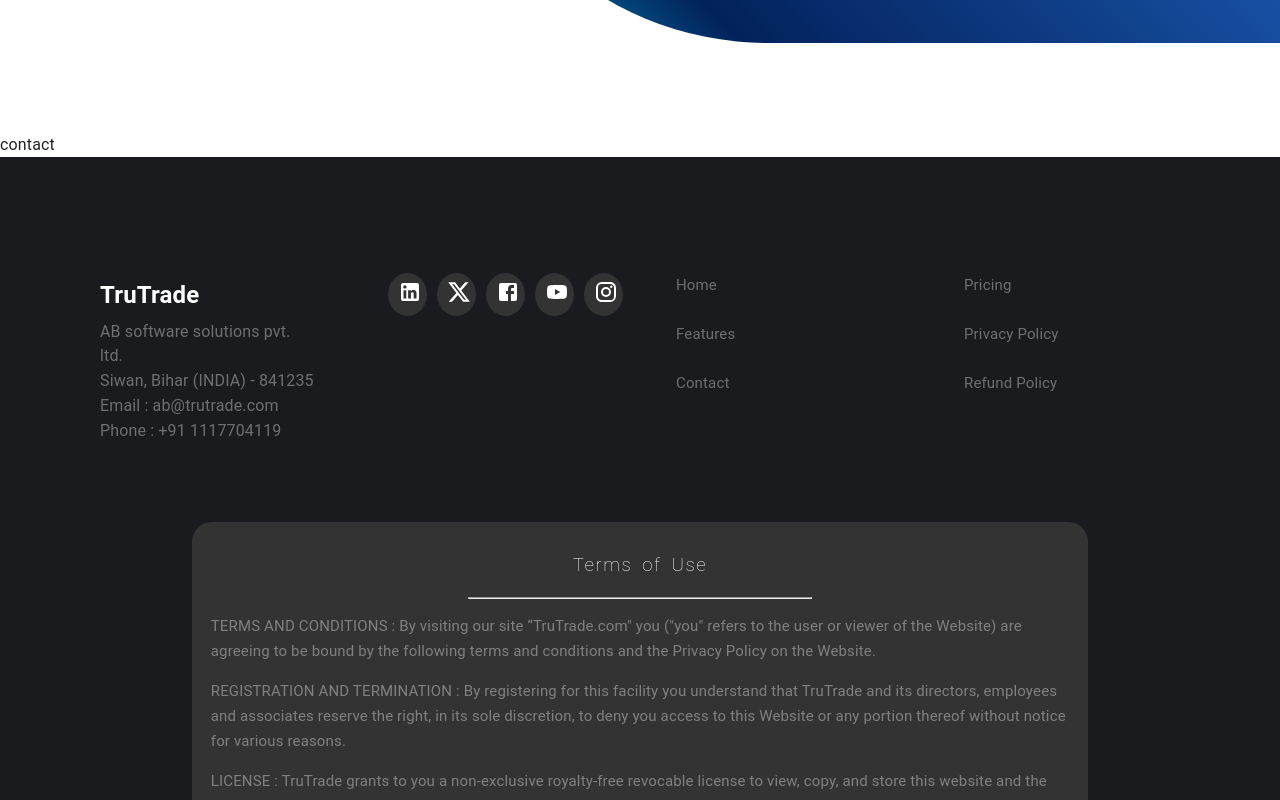
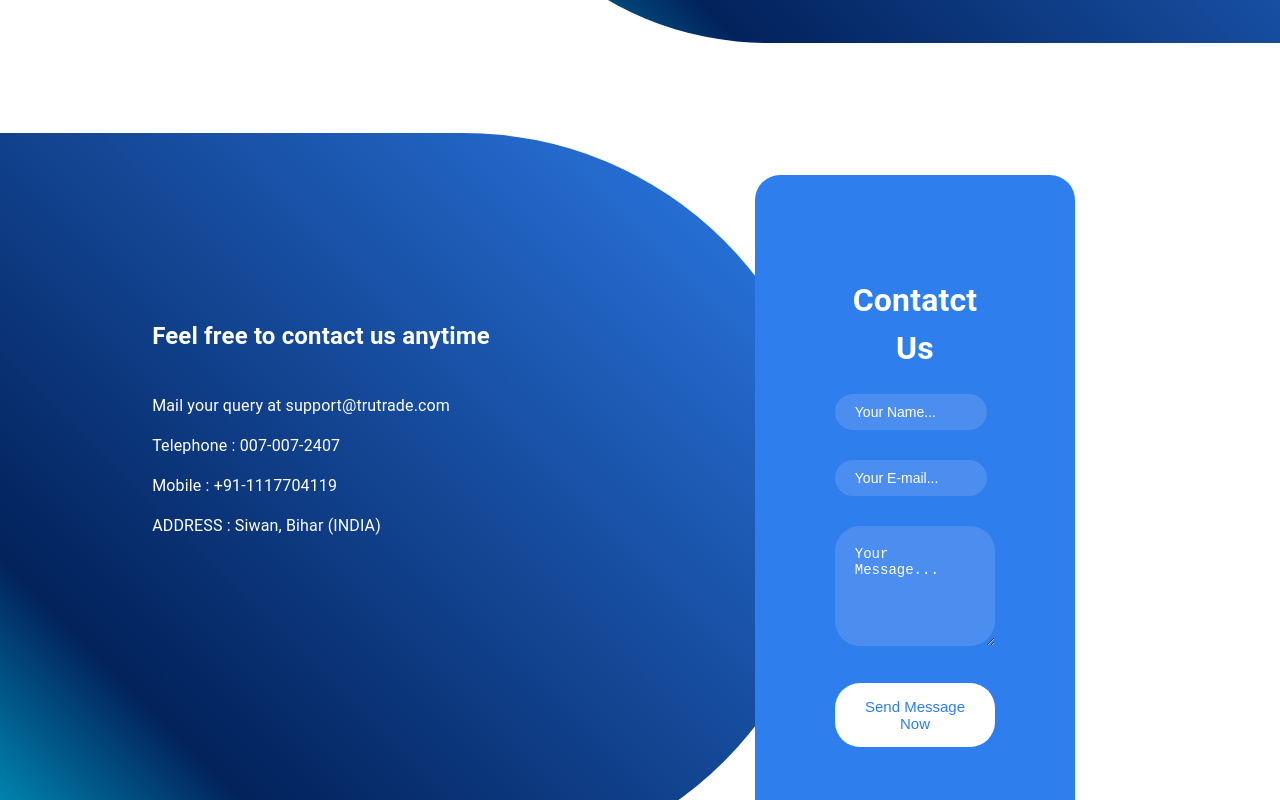
Before and after one commit to iamabhiCH/TruTrade---The-Trading-Application, a React (Create React App) app: page / in a window 1280 px wide. Shown: the part 4660-5460 px from the top of the page. Built offline with nearby package versions, Linux system fonts and the light colour scheme.

Commit message:
Complete contact form section 12 05 24

```diff
--- a/src/components/contact.css
+++ b/src/components/contact.css
@@ -0,0 +1,127 @@
+.contact{
+    width: 100%;
+    position: relative;
+    overflow: hidden;
+    padding: 0 10%;
+    display: flex;
+    align-items: center;
+    justify-content: center;
+    gap: 50px !important;
+    height: 92vh;
+    margin: 7% 0;
+}
+.contact-container{
+    display: flex;
+    align-items: center;
+    justify-content: center;
+    gap: 50px !important;
+    position: absolute;
+    top: 0px;
+    bottom: 0px;
+    left: 0px;
+    z-index: -1;
+    width: 65%;
+    height: 100%;
+    content: "";
+    border-top-right-radius: 500px;
+    border-bottom-right-radius: 500px;
+    background: linear-gradient(
+        45deg,
+        rgb(0, 158, 197) 0%,
+        rgb(2, 34, 91) 20%,
+        rgb(46, 126, 237) 100%
+    );
+}
+.contact-heading{
+    color: #fff;
+    margin-top: -150px;
+    margin-left: -190px;
+}
+.contact-heading h2{
+    margin-bottom: 40px;
+}
+.contact-content{
+    border-radius: 25px;
+    padding: 80px;
+    background-color: #2e7eed;
+    position: relative;
+    z-index: 1;
+    margin-left: 550px;
+}
+.contact-content h1{
+    text-align: center;
+    color: #fff;
+}
+.contact-form{
+    width: 85%;
+}
+.name > input::placeholder{
+    color: #fff !important;
+}
+.email > input::placeholder{
+    color: #fff !important;
+}
+.message > textarea::placeholder{
+    color: #fff;
+}
+.name > input{
+    border: none;
+    background-color: rgba(249, 235, 255, 0.15);;
+    border-radius: 25px;
+    width: 95%;
+    margin-bottom: 30px;
+    font-size: 14px;
+    outline: none;
+    font-weight: 300;
+    color: #fff;
+    padding: 10px 20px;
+    position: relative;
+    z-index: 3;
+
+}
+.email > input{
+    border: none;
+    background-color: rgba(249, 235, 255, 0.15);;
+    border-radius: 25px;
+    width: 95%;
+    margin-bottom: 30px;
+    font-size: 14px;
+    outline: none;
+    font-weight: 300;
+    color: #fff;
+    padding: 10px 20px;
+    position: relative;
+    z-index: 3;
+}
+.message > textarea{
+    width: 100%;
+    height: 120px;
+    border-radius: 25px;
+    background-color: rgba(249, 235, 255, 0.15);
+    border: none;
+    outline: none;
+    font-weight: 300;
+    padding: 20px;
+    font-size: 14px;
+    color: white;
+    margin-bottom: 30px;
+    position: relative;
+    z-index: 3;
+}
+.hero-form button{
+    border: none;
+    outline: none;
+    border-radius: 25px;
+    font-size: 15px;
+    font-weight: 300;
+    color: #2e7eed;
+    background-color: #fff;
+    padding: 15px 25px;
+    cursor: pointer;
+    transition: all 0.4s ease 0s;
+    position: relative;
+    z-index: 3;
+}
+.hero-form button:hover{
+    background-color: rgba(213,229,251,1);
+}
--- a/src/components/contact.js
+++ b/src/components/contact.js
@@ -1,10 +1,33 @@
-import React from 'react'
-import './contact.css'
+import React from "react";
+import "./contact.css";
 
 const contact = () => {
-  return (
-    <div>contact</div>
-  )
-}
+    return (
+        <div className="contact">
+            <div className="contact-container">
+                <div className="contact-heading">
+                    <h2>Feel free to contact us anytime</h2>
+                    <p>
+                        Mail your query at <a>support@trutrade.com</a>
+                    </p>
+                    <p>Telephone : 007-007-2407</p>
+                    <p>Mobile : +91-1117704119</p>
+                    <p>ADDRESS : Siwan, Bihar (INDIA)</p>
+                </div>
+            </div>
+            <div className="contact-form">
+                    <div className="contact-content">
+                        <h1>Contatct Us</h1>
+                        <form className="hero-form">
+                            <div className="name"><input placeholder="Your Name..." required /></div>
+                            <div className="email"><input placeholder="Your E-mail..." required/></div>
+                            <div className="message"><textarea rows={5} cols={30} placeholder="Your Message..." required/></div>
+                            <button>Send Message Now</button>
+                        </form>
+                    </div>
+                </div>
+        </div>
+    );
+};
 
-export default contact
+export default contact;
--- a/src/components/footer.js
+++ b/src/components/footer.js
@@ -16,9 +16,9 @@
                     <div className="org-info">
                         <h2 className="org-name">TruTrade</h2>
                         <p>AB software solutions pvt. ltd.</p>
-                        <p>Siwan, Bihar (INDIA) - 841235</p>
+                        <p>Siwan, Bihar (INDIA)</p>
                         <p>Email : ab@trutrade.com</p>
-                        <p>Phone : +91 1117704119</p>
+                        <p>Phone : +91-1117704119</p>
                     </div>
                     <div className="social">
                         <ul className="social-icons">
--- a/src/components/testinomial.js
+++ b/src/components/testinomial.js
@@ -55,9 +55,9 @@
                     </div>
                     <div className="slider-content">
                         <h4 className="tet">
-                            “TruTrade has transformed my trading experience.
-                            The platform's intuitive design and robust features
-                            make it a standout choice. I appreciate the constant
+                            “TruTrade has transformed my trading experience. The
+                            platform's intuitive design and robust features make
+                            it a standout choice. I appreciate the constant
                             updates and the support from the TruTrade team.
                             Trading has never been this smooth.”
                         </h4>
```
